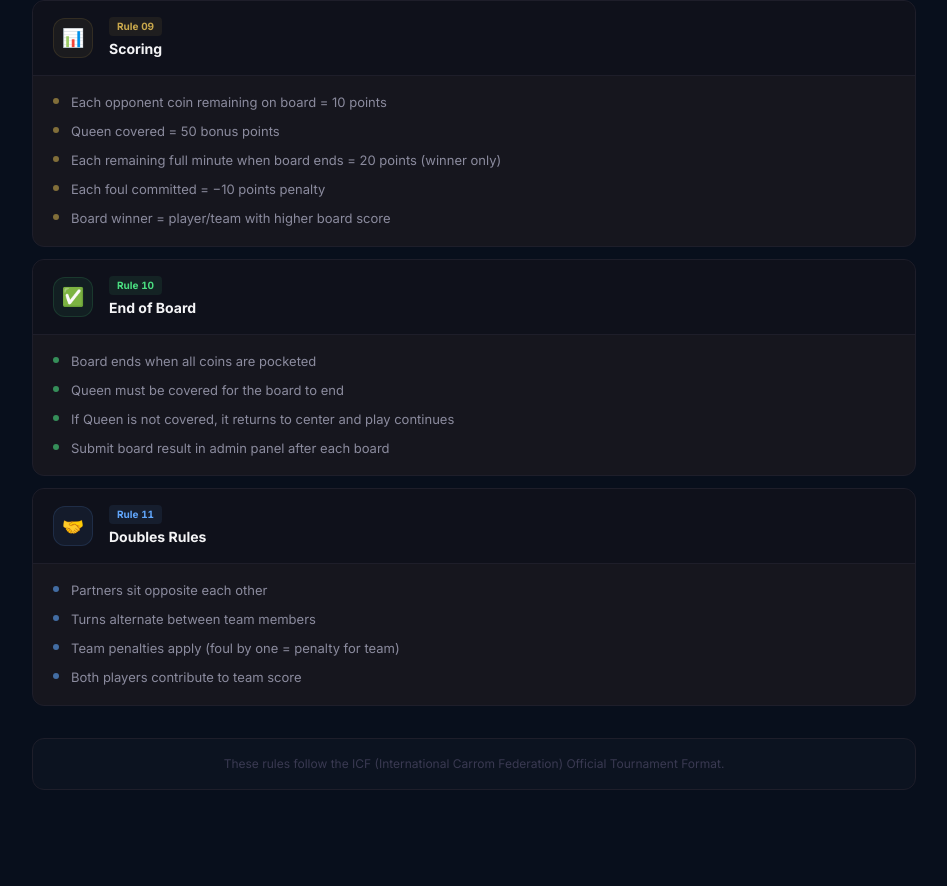
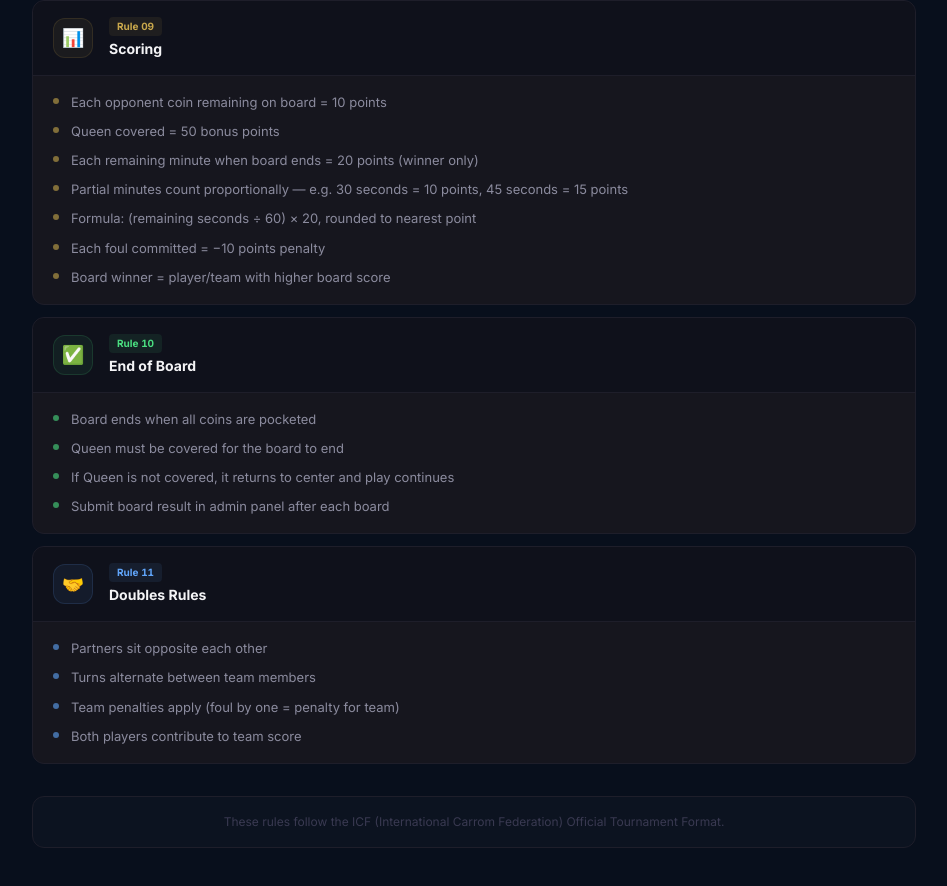
Before and after one commit to krisjais/Carrom_scoreboard, a Next.js app: page /carrom/rules in a window 1280 px wide. Shown: the part 2027-2913 px from the top of the page, without its empty margins (316-1263 px from the left). Built offline with nearby package versions, Linux system fonts and the light colour scheme; no server answers.

Commit message:
Update time bonus display to show proportional calculation

```diff
--- a/src/app/carrom/rules/page.js
+++ b/src/app/carrom/rules/page.js
@@ -99,7 +99,9 @@ export default function RulesPage() {
       points: [
         'Each opponent coin remaining on board = 10 points',
         'Queen covered = 50 bonus points',
-        'Each remaining full minute when board ends = 20 points (winner only)',
+        'Each remaining minute when board ends = 20 points (winner only)',
+        'Partial minutes count proportionally — e.g. 30 seconds = 10 points, 45 seconds = 15 points',
+        'Formula: (remaining seconds ÷ 60) × 20, rounded to nearest point',
         'Each foul committed = −10 points penalty',
         'Board winner = player/team with higher board score',
       ],
--- a/src/components/MatchCard.jsx
+++ b/src/components/MatchCard.jsx
@@ -372,7 +372,7 @@ function AdminActions({ match, onUpdateResult, nameA, nameB }) {
                 <span>{nameB.split(' ')[0]}: {Math.max(0, Number(coinsLeftA) * 10 + (queen === 'B' ? 50 : 0) - Number(foulsB) * 10)} pts</span>
               </div>
               <p className="text-[10px] mt-1" style={{ color: '#3A3A52' }}>
-                + 20 pts/min remaining will be added to the board winner
+                + 20 pts/min remaining will be added to the board winner (proportional for partial minutes)
               </p>
             </div>
           </div>
```
